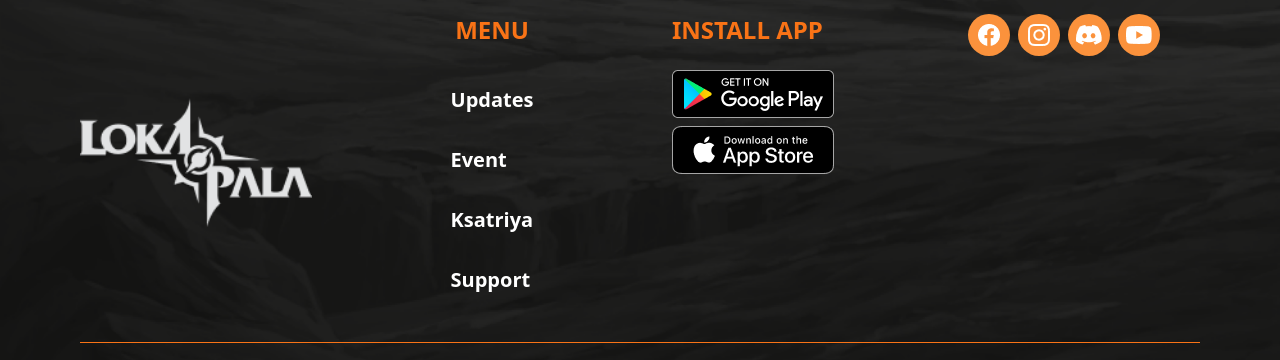
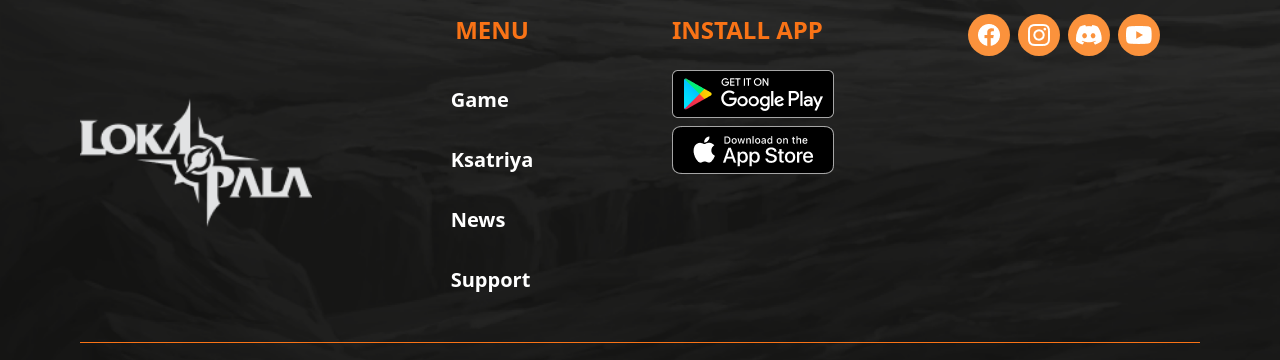
Before and after one commit to hwisnu222/lokapala, a Next.js app: page / in a window 1280 px wide. Shown: the part 3327-3687 px from the top of the page. Built offline with nearby package versions, Linux system fonts and the light colour scheme.

Commit message:
fix: header list menu

```diff
--- a/components/Footer.tsx
+++ b/components/Footer.tsx
@@ -1,5 +1,6 @@
 import React from "react";
 import Container from "@/components/Container";
+import { menuHeader } from "./Header";
 
 export default function Footer() {
   return (
@@ -15,16 +16,14 @@
             </h3>
             <div>
               <ul>
-                <li className="py-4 text-xl text-center md:text-left">
-                  Updates
-                </li>
-                <li className="py-4 text-xl text-center md:text-left">Event</li>
-                <li className="py-4 text-xl text-center md:text-left">
-                  Ksatriya
-                </li>
-                <li className="py-4 text-xl text-center md:text-left">
-                  Support
-                </li>
+                {menuHeader.map((header: string, index: number) => (
+                  <li
+                    className="py-4 text-xl text-center md:text-left capitalize"
+                    key={index}
+                  >
+                    {header}
+                  </li>
+                ))}
               </ul>
             </div>
           </div>
--- a/components/Header.tsx
+++ b/components/Header.tsx
@@ -8,7 +8,7 @@
 import AnantarupaLogo from "@/assets/logo-anantarupa.png";
 import Container from "./Container";
 
-const menuHeader = ["game", "ksatriya", "news", "support"];
+export const menuHeader = ["game", "ksatriya", "news", "support"];
 
 const iosPlatform = ["iPhone", "iPad", "iPod"];
 
```
